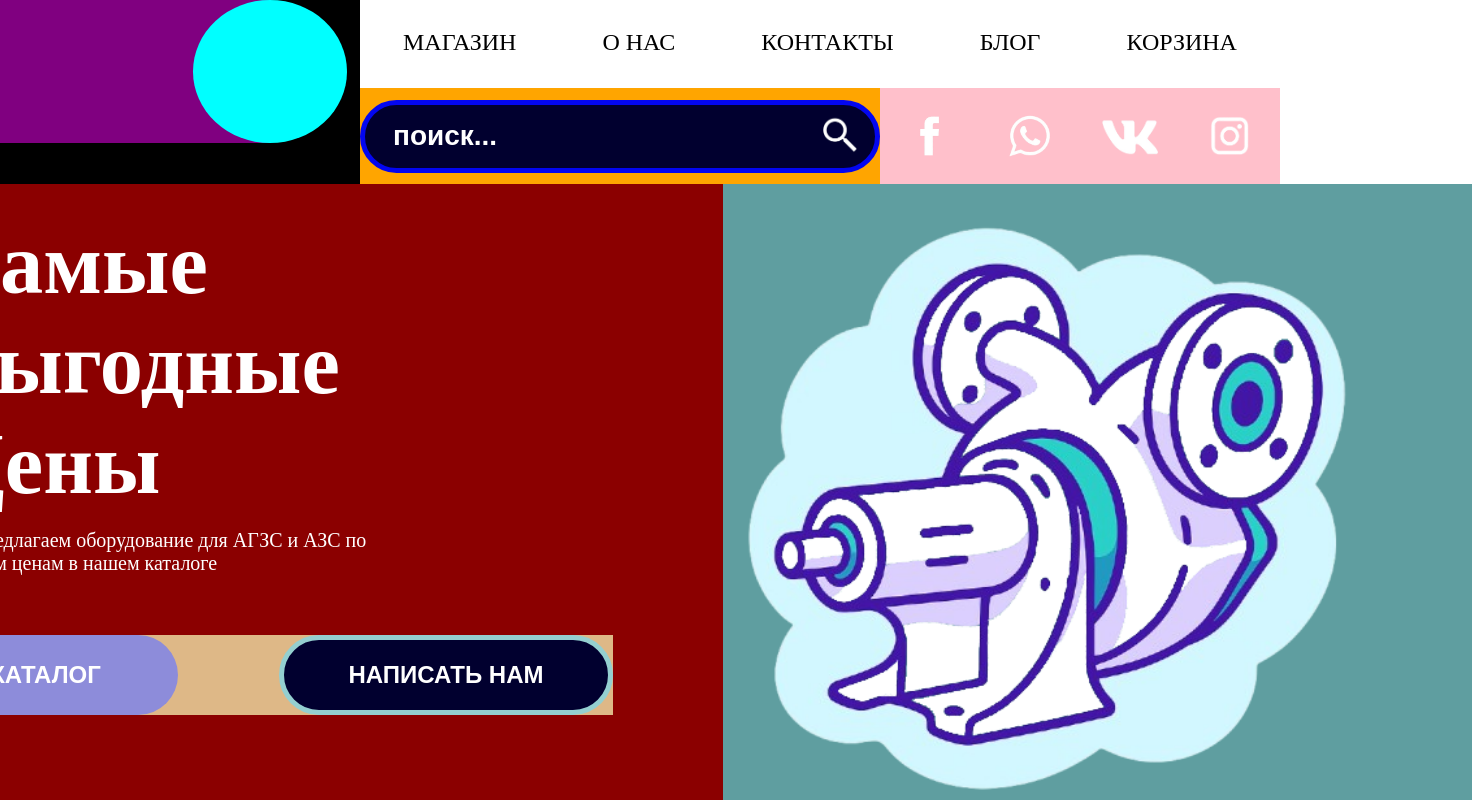
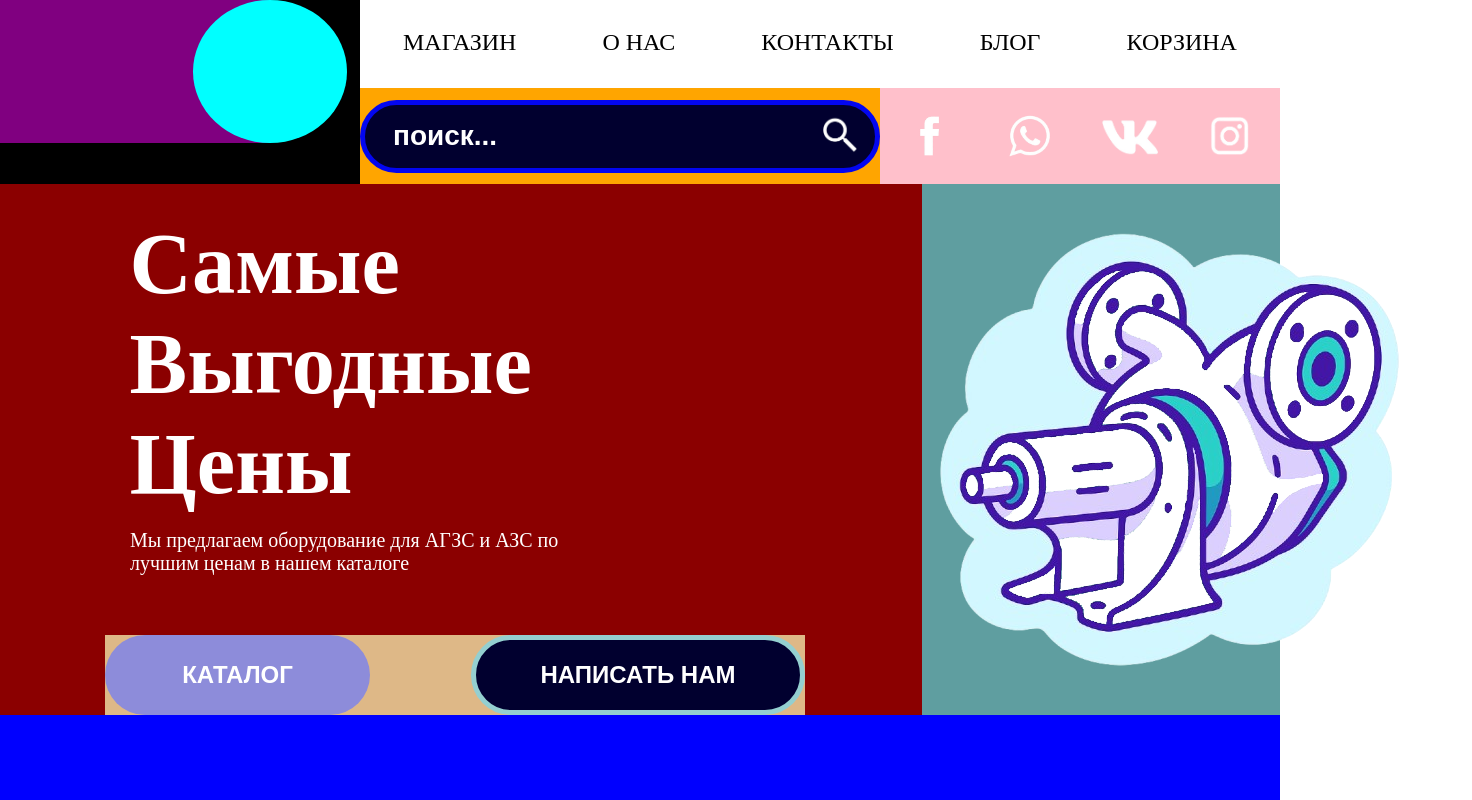
Before and after one commit to Danila267/azsk, a Vue app: page / in a window 1280 px wide. Shown: the top 800 px of the page, 1472 px wide, since content can reach past the window. Built offline with nearby package versions, Linux system fonts and the light colour scheme.

Commit message:
Fixed HomePrice (left) layout *right to do*

```diff
--- a/src/components/HomePrice.vue
+++ b/src/components/HomePrice.vue
@@ -36,21 +36,22 @@ export default {
         align-items: flex-start;
     }
     .homeprice__block {
-        width: 1690px;
-        height: 650px;
+        max-width: 1690px;
+        height: auto;
         background-color: cadetblue;
         position: relative;
         display: flex;
     }
     .homeprice__block--left {
         background-color: darkred;
-        // flex-grow: 0.6;
-        flex-shrink: 3;
+        flex-grow: 0;
+        flex-shrink: 0;
         display: flex;
         flex-direction: column;
         justify-content: flex-start;
         align-items: flex-start;
-        min-width: 800px;
+        min-width: 0;
+        max-width: 922px;
     }
     .homeprice__block--left__title {
         width: auto;
@@ -106,7 +107,7 @@ export default {
         border-radius: 80px;
         background-color: #01002F;
     }
-    .homeprice__block--right {
+    .homeprice__block--right { // ***TODO***
         width: 768px;
         height: auto;
         object-fit: contain;
```
